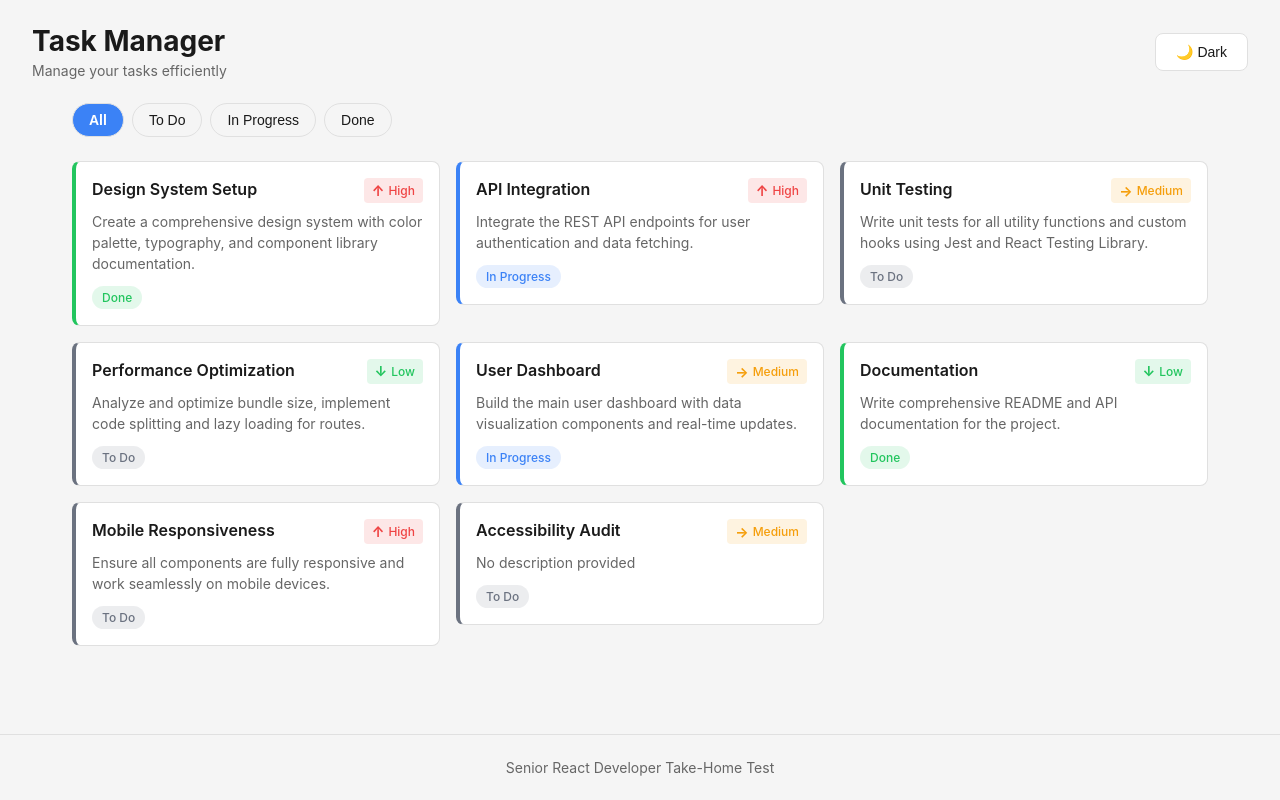
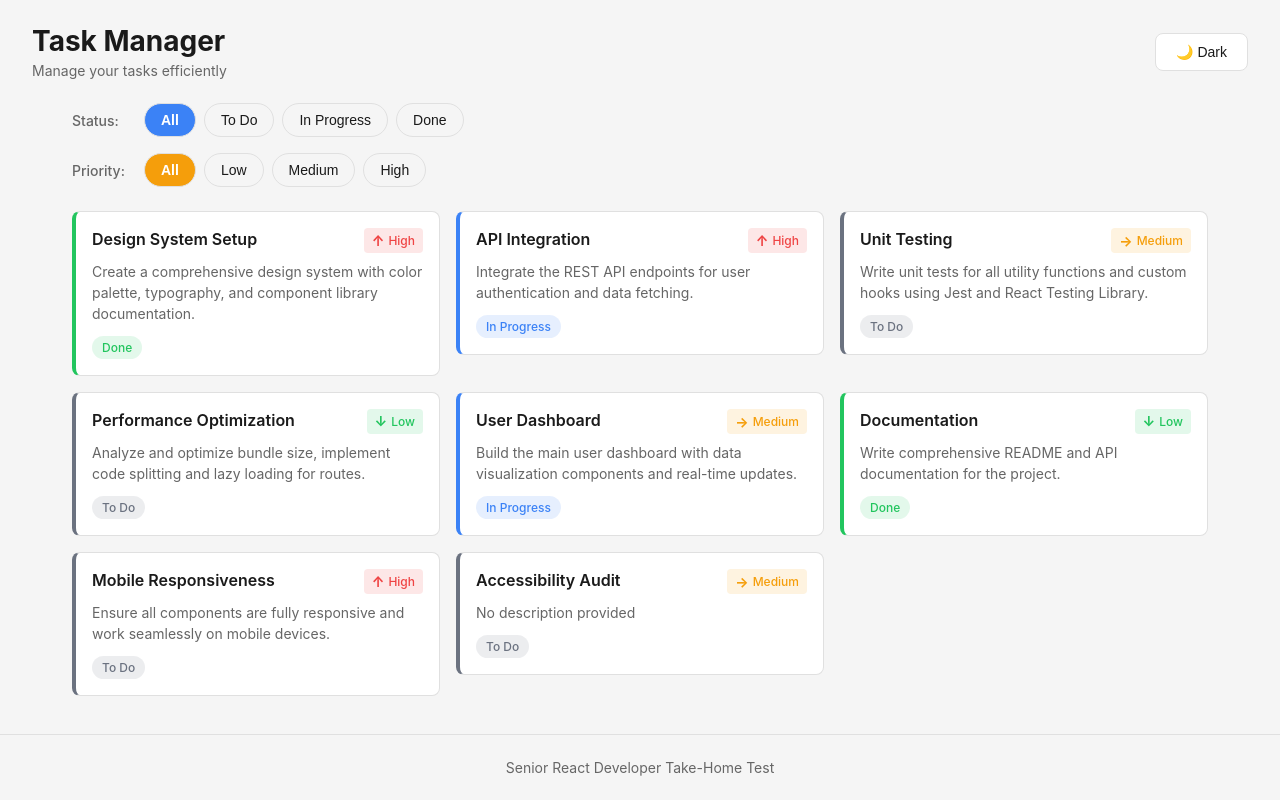
Before and after one commit to LeoZaiTech/SeniorReactDeveloperTakeHomeTest, a React (Create React App) app: page / in a window 1280 px wide. Built offline with nearby package versions, Linux system fonts and the light colour scheme.

Commit message:
Add priority filter feature

```diff
--- a/src/components/TaskList/TaskList.css
+++ b/src/components/TaskList/TaskList.css
@@ -1,12 +1,31 @@
 .task-list-container {
   width: 100%;
+}
+
+.filters-container {
+  display: flex;
+  flex-direction: column;
+  gap: 16px;
+  margin-bottom: 24px;
+}
+
+.filter-group {
+  display: flex;
+  align-items: center;
+  gap: 12px;
+  flex-wrap: wrap;
+}
+
+.filter-label {
+  font-size: 0.875rem;
+  font-weight: 500;
+  min-width: 60px;
 }
 
 .task-list-filters {
   display: flex;
   flex-wrap: wrap;
   gap: 8px;
-  margin-bottom: 24px;
 }
 
 .filter-button {
--- a/src/components/TaskList/TaskList.tsx
+++ b/src/components/TaskList/TaskList.tsx
@@ -1,5 +1,5 @@
 import React from 'react';
-import { Task, FilterStatus } from '../../types/task';
+import { Task, FilterStatus, FilterPriority } from '../../types/task';
 import { TaskCard } from '../TaskCard';
 import { useTheme } from '../../context/ThemeContext';
 import { useTaskFilter } from '../../hooks/useTaskFilter';
@@ -9,21 +9,39 @@ interface TaskListProps {
   tasks: Task[];
 }
 
-const filterLabels: Record<FilterStatus, string> = {
+const statusLabels: Record<FilterStatus, string> = {
   'all': 'All',
   'todo': 'To Do',
   'in-progress': 'In Progress',
   'done': 'Done',
 };
 
+const priorityLabels: Record<FilterPriority, string> = {
+  'all': 'All',
+  'low': 'Low',
+  'medium': 'Medium',
+  'high': 'High',
+};
+
 export const TaskList: React.FC<TaskListProps> = ({ tasks }) => {
   const { colors } = useTheme();
-  const { filteredTasks, filterStatus, setFilterStatus, filterOptions } = useTaskFilter(tasks);
+  const {
+    filteredTasks,
+    filterStatus,
+    setFilterStatus,
+    statusOptions,
+    filterPriority,
+    setFilterPriority,
+    priorityOptions,
+  } = useTaskFilter(tasks);
 
   return (
     <section className="task-list-container">
-      <nav className="task-list-filters" role="navigation" aria-label="Task filters">
-        {filterOptions.map((option) => (
+      <div className="filters-container">
+        <div className="filter-group">
+          <span className="filter-label" style={{ color: colors.textSecondary }}>Status:</span>
+          <nav className="task-list-filters" aria-label="Filter by status">
+            {statusOptions.map((option) => (
               <button
                 key={option}
                 className={`filter-button ${filterStatus === option ? 'active' : ''}`}
@@ -35,10 +53,33 @@ export const TaskList: React.FC<TaskListProps> = ({ tasks }) => {
                 }}
                 aria-pressed={filterStatus === option}
               >
-            {filterLabels[option]}
+                {statusLabels[option]}
               </button>
             ))}
           </nav>
+        </div>
+
+        <div className="filter-group">
+          <span className="filter-label" style={{ color: colors.textSecondary }}>Priority:</span>
+          <nav className="task-list-filters" aria-label="Filter by priority">
+            {priorityOptions.map((option) => (
+              <button
+                key={option}
+                className={`filter-button ${filterPriority === option ? 'active' : ''}`}
+                onClick={() => setFilterPriority(option)}
+                style={{
+                  backgroundColor: filterPriority === option ? colors.priorityMedium : 'transparent',
+                  color: filterPriority === option ? '#ffffff' : colors.text,
+                  borderColor: colors.border,
+                }}
+                aria-pressed={filterPriority === option}
+              >
+                {priorityLabels[option]}
+              </button>
+            ))}
+          </nav>
+        </div>
+      </div>
 
       {filteredTasks.length === 0 ? (
         <div
@@ -52,10 +93,7 @@ export const TaskList: React.FC<TaskListProps> = ({ tasks }) => {
           <span className="empty-icon">📋</span>
           <p className="empty-title" style={{ color: colors.text }}>No tasks found</p>
           <p className="empty-description">
-            {filterStatus === 'all'
-              ? 'There are no tasks to display.'
-              : `No tasks with status "${filterLabels[filterStatus]}".`
-            }
+            No tasks match the selected filters.
           </p>
         </div>
       ) : (
--- a/src/hooks/useTaskFilter.ts
+++ b/src/hooks/useTaskFilter.ts
@@ -1,33 +1,46 @@
 import { useState, useMemo, useCallback } from 'react';
-import { Task, FilterStatus } from '../types/task';
+import { Task, FilterStatus, FilterPriority } from '../types/task';
 
 interface UseTaskFilterResult {
   filteredTasks: Task[];
   filterStatus: FilterStatus;
   setFilterStatus: (status: FilterStatus) => void;
-  filterOptions: FilterStatus[];
+  statusOptions: FilterStatus[];
+  filterPriority: FilterPriority;
+  setFilterPriority: (priority: FilterPriority) => void;
+  priorityOptions: FilterPriority[];
 }
 
 export const useTaskFilter = (tasks: Task[]): UseTaskFilterResult => {
   const [filterStatus, setFilterStatus] = useState<FilterStatus>('all');
+  const [filterPriority, setFilterPriority] = useState<FilterPriority>('all');
 
-  const filterOptions: FilterStatus[] = ['all', 'todo', 'in-progress', 'done'];
+  const statusOptions: FilterStatus[] = ['all', 'todo', 'in-progress', 'done'];
+  const priorityOptions: FilterPriority[] = ['all', 'low', 'medium', 'high'];
 
   const filteredTasks = useMemo(() => {
-    if (filterStatus === 'all') {
-      return tasks;
-    }
-    return tasks.filter((task) => task.status === filterStatus);
-  }, [tasks, filterStatus]);
+    return tasks.filter((task) => {
+      const matchesStatus = filterStatus === 'all' || task.status === filterStatus;
+      const matchesPriority = filterPriority === 'all' || task.priority === filterPriority;
+      return matchesStatus && matchesPriority;
+    });
+  }, [tasks, filterStatus, filterPriority]);
 
   const handleSetFilterStatus = useCallback((status: FilterStatus) => {
     setFilterStatus(status);
+  }, []);
+
+  const handleSetFilterPriority = useCallback((priority: FilterPriority) => {
+    setFilterPriority(priority);
   }, []);
 
   return {
     filteredTasks,
     filterStatus,
     setFilterStatus: handleSetFilterStatus,
-    filterOptions,
+    statusOptions,
+    filterPriority,
+    setFilterPriority: handleSetFilterPriority,
+    priorityOptions,
   };
 };
--- a/src/types/task.ts
+++ b/src/types/task.ts
@@ -11,3 +11,5 @@ export interface Task {
 }
 
 export type FilterStatus = 'all' | TaskStatus;
+
+export type FilterPriority = 'all' | TaskPriority;
```
Lines whose indentation alone changed are shown as unchanged.
